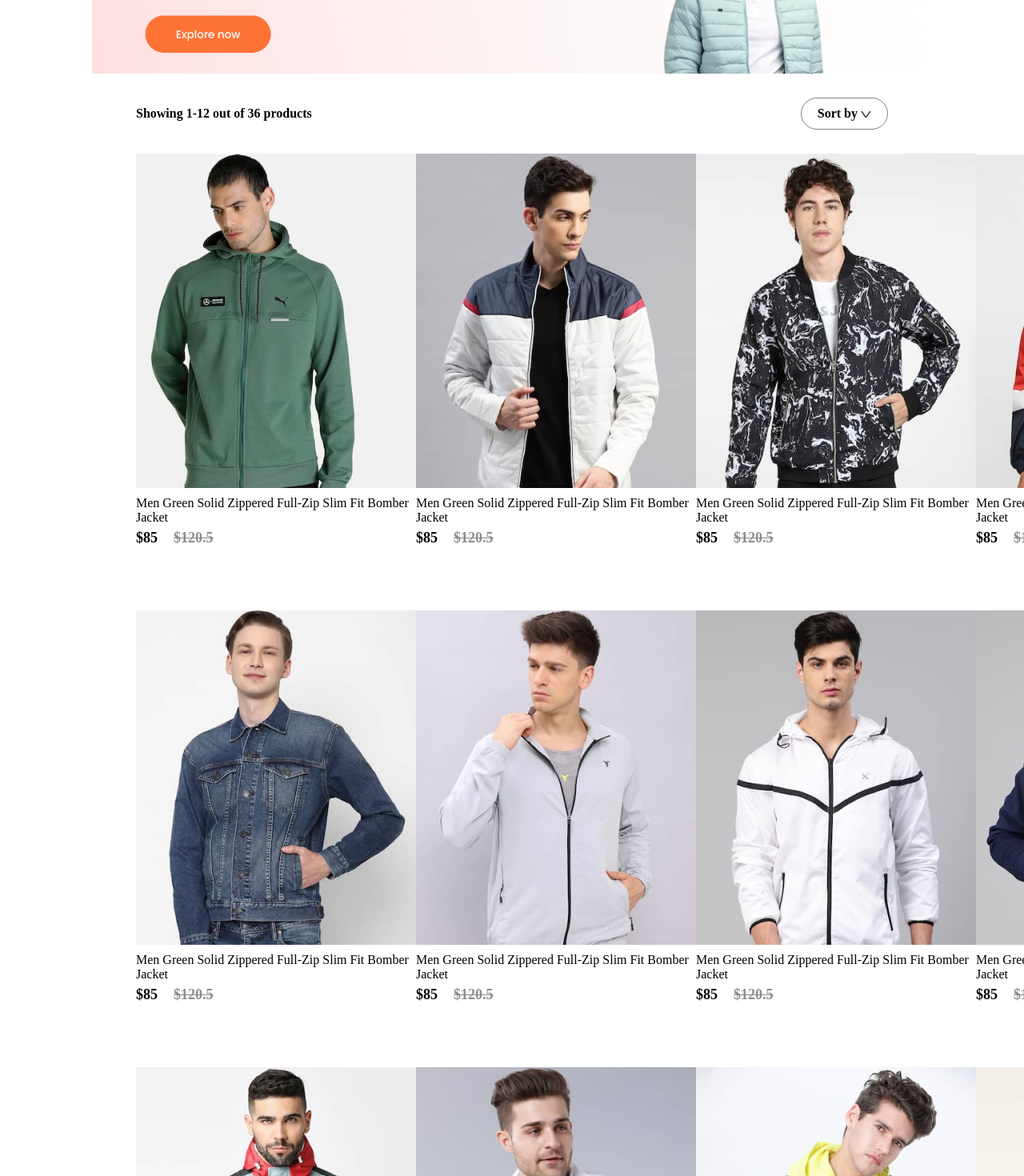
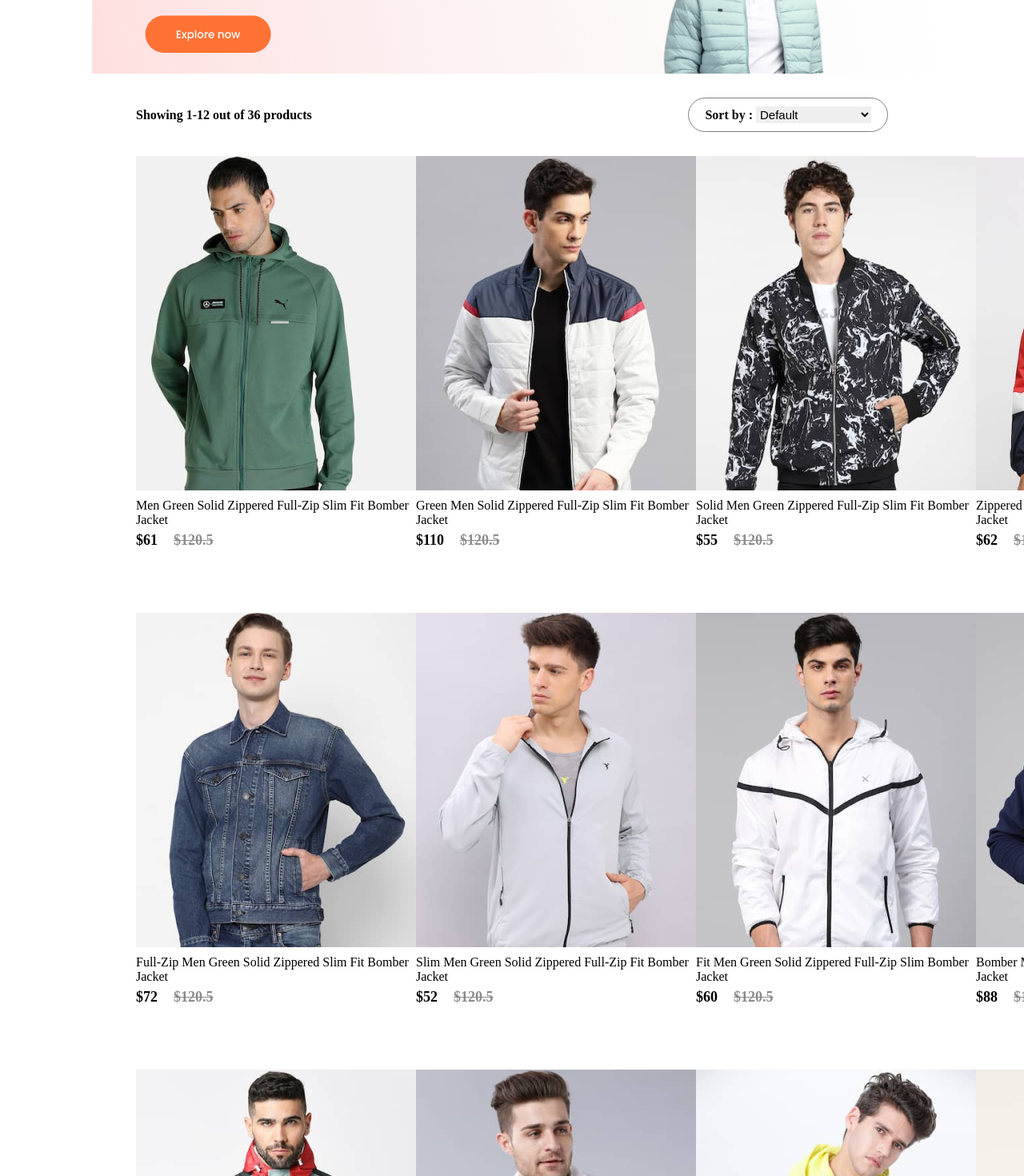
Before and after one commit to GauravTaple/Ecommerce-Website, a React app: page /mens in a window 1280 px wide. Shown: the part 260-1730 px from the top of the page at 80% size. Built offline with nearby package versions, Linux system fonts and the light colour scheme; the HTML template or start-up script is replaced by a standard one.

Commit message:
Sorting Functionality added

```diff
--- a/src/Components/Assets/all_product.ts
+++ b/src/Components/Assets/all_product.ts
@@ -47,7 +47,7 @@ const all_product: TProduct[] = [
   },
   {
     id: 2,
-    name: "Striped Flutter Sleeve Overlap Collar Peplum Hem Blouse",
+    name: "Flutter Striped Sleeve Overlap Collar Peplum Hem Blouse",
     category: "women",
     image: p2_img,
     new_price: 85.0,
@@ -55,7 +55,7 @@ const all_product: TProduct[] = [
   },
   {
     id: 3,
-    name: "Striped Flutter Sleeve Overlap Collar Peplum Hem Blouse",
+    name: "Sleeve Striped Flutter Overlap Collar Peplum Hem Blouse",
     category: "women",
     image: p3_img,
     new_price: 60.0,
@@ -63,7 +63,7 @@ const all_product: TProduct[] = [
   },
   {
     id: 4,
-    name: "Striped Flutter Sleeve Overlap Collar Peplum Hem Blouse",
+    name: "Overlap Striped Flutter Sleeve Collar Peplum Hem Blouse",
     category: "women",
     image: p4_img,
     new_price: 100.0,
@@ -71,66 +71,66 @@ const all_product: TProduct[] = [
   },
   {
     id: 5,
-    name: "Striped Flutter Sleeve Overlap Collar Peplum Hem Blouse",
+    name: "Collar Striped Flutter Sleeve Overlap Peplum Hem Blouse",
     category: "women",
     image: p5_img,
-    new_price: 85.0,
+    new_price: 55.0,
     old_price: 120.5,
   },
   {
     id: 6,
-    name: "Striped Flutter Sleeve Overlap Collar Peplum Hem Blouse",
+    name: "Peplum Striped Flutter Sleeve Overlap Collar Hem Blouse",
     category: "women",
     image: p6_img,
-    new_price: 85.0,
+    new_price: 57.0,
     old_price: 120.5,
   },
   {
     id: 7,
-    name: "Striped Flutter Sleeve Overlap Collar Peplum Hem Blouse",
+    name: "Hem Striped Flutter Sleeve Overlap Collar Peplum Blouse",
     category: "women",
     image: p7_img,
-    new_price: 85.0,
+    new_price: 59.0,
     old_price: 120.5,
   },
   {
     id: 8,
-    name: "Striped Flutter Sleeve Overlap Collar Peplum Hem Blouse",
+    name: "Blouse Striped Flutter Sleeve Overlap Collar Peplum Hem",
     category: "women",
     image: p8_img,
-    new_price: 85.0,
+    new_price: 58.0,
     old_price: 120.5,
   },
   {
     id: 9,
-    name: "Striped Flutter Sleeve Overlap Collar Peplum Hem Blouse",
+    name: "Flutter Sleeve Overlap Collar Peplum Hem Blouse",
     category: "women",
     image: p9_img,
-    new_price: 85.0,
+    new_price: 56.0,
     old_price: 120.5,
   },
   {
     id: 10,
-    name: "Striped Flutter Sleeve Overlap Collar Peplum Hem Blouse",
+    name: "Striped Flutter Overlap Collar Peplum Hem Blouse",
     category: "women",
     image: p10_img,
-    new_price: 85.0,
+    new_price: 60.0,
     old_price: 120.5,
   },
   {
     id: 11,
-    name: "Striped Flutter Sleeve Overlap Collar Peplum Hem Blouse",
+    name: "Sleeve Overlap Collar Peplum Hem Blouse",
     category: "women",
     image: p11_img,
-    new_price: 85.0,
+    new_price: 65.0,
     old_price: 120.5,
   },
   {
     id: 12,
-    name: "Striped Flutter Sleeve Overlap Collar Peplum Hem Blouse",
+    name: "Overlap Collar Peplum Hem Blouse",
     category: "women",
     image: p12_img,
-    new_price: 85.0,
+    new_price: 63.0,
     old_price: 120.5,
   },
   {
@@ -138,79 +138,79 @@ const all_product: TProduct[] = [
     name: "Men Green Solid Zippered Full-Zip Slim Fit Bomber Jacket",
     category: "men",
     image: p13_img,
-    new_price: 85.0,
+    new_price: 61.0,
     old_price: 120.5,
   },
   {
     id: 14,
-    name: "Men Green Solid Zippered Full-Zip Slim Fit Bomber Jacket",
+    name: "Green Men Solid Zippered Full-Zip Slim Fit Bomber Jacket",
     category: "men",
     image: p14_img,
-    new_price: 85.0,
+    new_price: 110.0,
     old_price: 120.5,
   },
   {
     id: 15,
-    name: "Men Green Solid Zippered Full-Zip Slim Fit Bomber Jacket",
+    name: "Solid Men Green Zippered Full-Zip Slim Fit Bomber Jacket",
     category: "men",
     image: p15_img,
-    new_price: 85.0,
+    new_price: 55.0,
     old_price: 120.5,
   },
   {
     id: 16,
-    name: "Men Green Solid Zippered Full-Zip Slim Fit Bomber Jacket",
+    name: "Zippered Men Green Solid Full-Zip Slim Fit Bomber Jacket",
     category: "men",
     image: p16_img,
-    new_price: 85.0,
+    new_price: 62.0,
     old_price: 120.5,
   },
   {
     id: 17,
-    name: "Men Green Solid Zippered Full-Zip Slim Fit Bomber Jacket",
+    name: "Full-Zip Men Green Solid Zippered Slim Fit Bomber Jacket",
     category: "men",
     image: p17_img,
-    new_price: 85.0,
+    new_price: 72.0,
     old_price: 120.5,
   },
   {
     id: 18,
-    name: "Men Green Solid Zippered Full-Zip Slim Fit Bomber Jacket",
+    name: "Slim Men Green Solid Zippered Full-Zip Fit Bomber Jacket",
     category: "men",
     image: p18_img,
-    new_price: 85.0,
+    new_price: 52.0,
     old_price: 120.5,
   },
   {
     id: 19,
-    name: "Men Green Solid Zippered Full-Zip Slim Fit Bomber Jacket",
+    name: "Fit Men Green Solid Zippered Full-Zip Slim Bomber Jacket",
     category: "men",
     image: p19_img,
-    new_price: 85.0,
+    new_price: 60.0,
     old_price: 120.5,
   },
   {
     id: 20,
-    name: "Men Green Solid Zippered Full-Zip Slim Fit Bomber Jacket",
+    name: "Bomber Men Green Solid Zippered Full-Zip Slim Fit Jacket",
     category: "men",
     image: p20_img,
-    new_price: 85.0,
+    new_price: 88.0,
     old_price: 120.5,
   },
   {
     id: 21,
-    name: "Men Green Solid Zippered Full-Zip Slim Fit Bomber Jacket",
+    name: "Jacket Men Green Solid Zippered Full-Zip Slim Fit Bomber",
     category: "men",
     image: p21_img,
-    new_price: 85.0,
+    new_price: 99.0,
     old_price: 120.5,
   },
   {
     id: 22,
-    name: "Men Green Solid Zippered Full-Zip Slim Fit Bomber Jacket",
+    name: "Green Solid Zippered Full-Zip Slim Fit Bomber Jacket",
     category: "men",
     image: p22_img,
-    new_price: 85.0,
+    new_price: 79.0,
     old_price: 120.5,
   },
   {
@@ -218,15 +218,15 @@ const all_product: TProduct[] = [
     name: "Men Green Solid Zippered Full-Zip Slim Fit Bomber Jacket",
     category: "men",
     image: p23_img,
-    new_price: 85.0,
+    new_price: 77.0,
     old_price: 120.5,
   },
   {
     id: 24,
-    name: "Men Green Solid Zippered Full-Zip Slim Fit Bomber Jacket",
+    name: "Solid Zippered Full-Zip Slim Fit Bomber Jacket",
     category: "men",
     image: p24_img,
-    new_price: 85.0,
+    new_price: 75.0,
     old_price: 120.5,
   },
   {
@@ -234,39 +234,39 @@ const all_product: TProduct[] = [
     name: "Boys Orange Colourblocked Hooded Sweatshirt",
     category: "kid",
     image: p25_img,
-    new_price: 85.0,
+    new_price: 96.0,
     old_price: 120.5,
   },
   {
     id: 26,
-    name: "Boys Orange Colourblocked Hooded Sweatshirt",
+    name: "Orange Boys Colourblocked Hooded Sweatshirt",
     category: "kid",
     image: p26_img,
-    new_price: 85.0,
+    new_price: 52.0,
     old_price: 120.5,
   },
   {
     id: 27,
-    name: "Boys Orange Colourblocked Hooded Sweatshirt",
+    name: "Colourblocked Boys Orange Hooded Sweatshirt",
     category: "kid",
     image: p27_img,
-    new_price: 85.0,
+    new_price: 50.0,
     old_price: 120.5,
   },
   {
     id: 28,
-    name: "Boys Orange Colourblocked Hooded Sweatshirt",
+    name: "Hooded Boys Orange Colourblocked Sweatshirt",
     category: "kid",
     image: p28_img,
-    new_price: 85.0,
+    new_price: 55.0,
     old_price: 120.5,
   },
   {
     id: 29,
-    name: "Boys Orange Colourblocked Hooded Sweatshirt",
+    name: "Sweatshirt Boys Orange Colourblocked Hooded",
     category: "kid",
     image: p29_img,
-    new_price: 85.0,
+    new_price: 75.0,
     old_price: 120.5,
   },
   {
@@ -274,55 +274,55 @@ const all_product: TProduct[] = [
     name: "Boys Orange Colourblocked Hooded Sweatshirt",
     category: "kid",
     image: p30_img,
-    new_price: 85.0,
+    new_price: 90.0,
     old_price: 120.5,
   },
   {
     id: 31,
-    name: "Boys Orange Colourblocked Hooded Sweatshirt",
+    name: "Colourblocked Hooded Sweatshirt",
     category: "kid",
     image: p31_img,
-    new_price: 85.0,
+    new_price: 100.0,
     old_price: 120.5,
   },
   {
     id: 32,
-    name: "Boys Orange Colourblocked Hooded Sweatshirt",
+    name: "Orange Colourblocked Hooded Sweatshirt",
     category: "kid",
     image: p32_img,
-    new_price: 85.0,
+    new_price: 105.0,
     old_price: 120.5,
   },
   {
     id: 33,
-    name: "Boys Orange Colourblocked Hooded Sweatshirt",
+    name: "Orange Hooded Sweatshirt",
     category: "kid",
     image: p33_img,
-    new_price: 85.0,
+    new_price: 115.0,
     old_price: 120.5,
   },
   {
     id: 34,
-    name: "Boys Orange Colourblocked Hooded Sweatshirt",
+    name: "Hooded Orange Colourblocked Boys Sweatshirt",
     category: "kid",
     image: p34_img,
-    new_price: 85.0,
+    new_price: 117.0,
     old_price: 120.5,
   },
   {
     id: 35,
-    name: "Boys Orange Colourblocked Hooded Sweatshirt",
+    name: "Sweatshirt Boys Orange Colourblocked Hooded ",
     category: "kid",
     image: p35_img,
-    new_price: 85.0,
+    new_price: 118.0,
     old_price: 120.5,
   },
   {
     id: 36,
-    name: "Boys Orange Colourblocked Hooded Sweatshirt",
+    name: "Colourblocked Boys Orange Hooded Sweatshirt",
     category: "kid",
     image: p36_img,
-    new_price: 85.0,
+    new_price: 119.0,
     old_price: 120.5,
   },
 ];
--- a/src/Components/Navbar/Navbar.tsx
+++ b/src/Components/Navbar/Navbar.tsx
@@ -45,6 +45,10 @@ export const Navbar = () => {
         setShowDropdown(false);
     };
 
+    const handleLogoClick = () => {
+        navigate('/shop')
+    }
+
     useEffect(() => {
         const handleClickOutside = (e: MouseEvent) => {
             if (dropdownRef.current && !(dropdownRef.current as HTMLElement).contains(e.target as Node)) {
@@ -78,7 +82,7 @@ export const Navbar = () => {
         <div className="navbar">
             <div className="nav-logo">
                 <img src={logo} alt="" />
-                <p style={{ cursor: 'pointer' }}>SHOPPER</p>
+                <p style={{ cursor: 'pointer' }} onClick={handleLogoClick}>SHOPPER</p>
             </div>
             <ul className='nav-menu'>
                 <li>
--- a/src/Pages/ShopCategory.tsx
+++ b/src/Pages/ShopCategory.tsx
@@ -1,17 +1,33 @@
-import { useContext } from 'react';
+import { useContext, useMemo, useState } from 'react';
 import './CSS/ShopCategory.css';
 import { ShopContext } from '../Context/ShopContext';
-import drop_down_icon from '../Components/Assets/dropdown_icon.png';
 import { Item } from '../Components/Item/Item';
 import type { TProduct, TShopCategory } from '../Components/Types/types';
 
 export const ShopCategory = (props: TShopCategory) => {
+    const [sortOption, setSortOption] = useState<string>('default');
     const shopContext = useContext(ShopContext);
     if (!shopContext) {
         throw new Error("");
     }
     const { all_product } = shopContext;
 
+    const filteredAndSortedProducts = useMemo(() => {
+        const filtered = all_product.filter((item) => item.category === props.category);
+
+        switch (sortOption) {
+            case 'price-low-high':
+                return [...filtered].sort((a, b) => a.new_price - b.new_price);
+            case 'price-high-low':
+                return [...filtered].sort((a, b) => b.new_price - a.new_price);
+            case 'name-a-z':
+                return [...filtered].sort((a, b) => a.name.localeCompare(b.name));
+            case 'name-z-a':
+                return [...filtered].sort((a, b) => b.name.localeCompare(a.name));
+            default:
+                return filtered;
+        }
+    }, [all_product, sortOption, props.category]);
 
     return (
         <div className='shop-category'>
@@ -21,20 +37,20 @@ export const ShopCategory = (props: TShopCategory) => {
                     <span>Showing 1-12</span> out of 36 products
                 </p>
                 <div className="shopcategory-sort">
-                    Sort by <img src={drop_down_icon} alt="" />
+                    <label>Sort by : </label>
+                    <select onChange={(e) => setSortOption(e.target.value)} value={sortOption} style={{ border: 'none', fontSize: '15px', padding: "1px" }}>
+                        <option value="default">Default</option>
+                        <option value="price-low-high">Price: Low to High</option>
+                        <option value="price-high-low">Price: High to Low</option>
+                        <option value="name-a-z">Name: A to Z</option>
+                        <option value="name-z-a">Name: Z to A</option>
+                    </select>
                 </div>
             </div>
             <div className="shopcategory-products">
-                {all_product.map((item: TProduct) => {
-                    if (props.category === item.category) {
-                        return (
-                            <Item key={item.id} id={item.id} name={item.name} image={item.image} new_price={item.new_price} old_price={item.old_price} />
-                        )
-                    } else {
-                        return null;
-                    }
-                })
-                }
+                {filteredAndSortedProducts.map((item: TProduct) => (
+                    <Item key={item.id} {...item} />
+                ))}
             </div>
             <div className="shopcategory-loadmore">
                 Explore More
```
